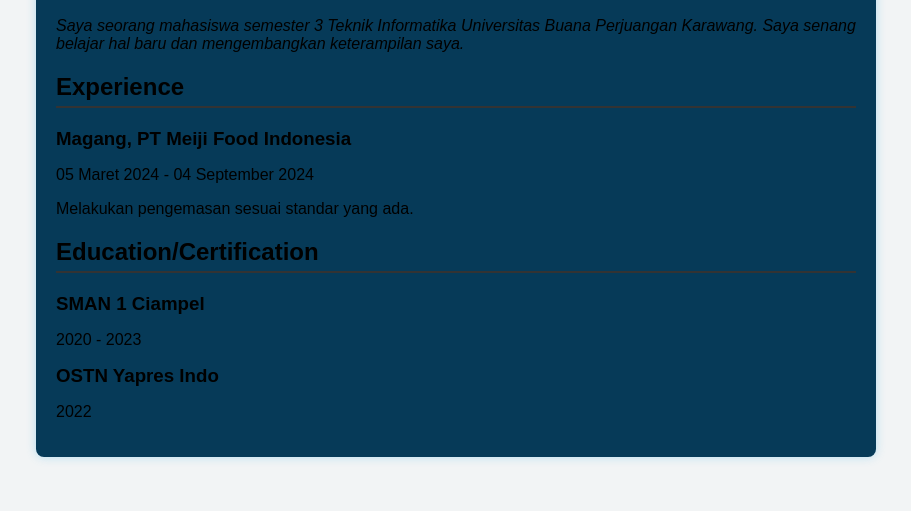
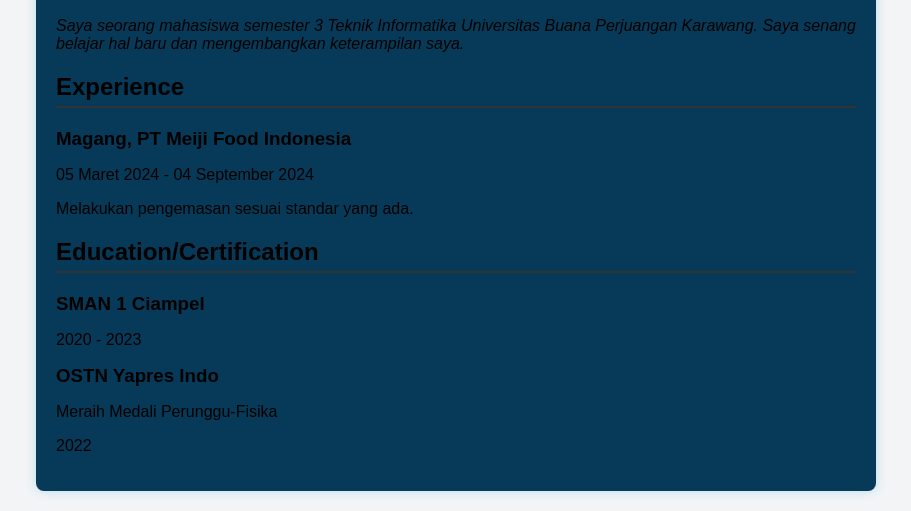
Before and after one commit to Rika-kamelia/Curriculum-Vitae, a plain HTML site: page index.html in a window 1280 px wide. Shown: the part 299-810 px from the top of the page, without its empty margins (184-1095 px from the left). Drawn offline with Linux system fonts and the light colour scheme.

Commit message:
perubahan

```diff
--- a/index.html
+++ b/index.html
@@ -38,6 +38,7 @@
                 </li>
                 <li>
                     <h3>OSTN Yapres Indo</h3>
+                    <p>Meraih Medali Perunggu-Fisika</p>
                     <p>2022</p>
                 </li>
             </ul>
```
